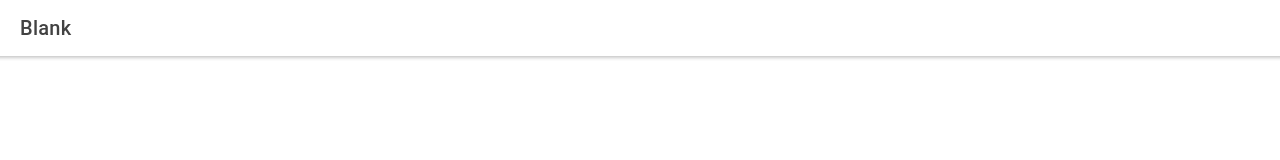
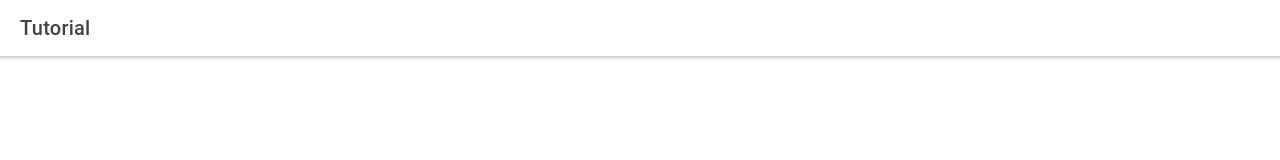
Before and after one commit to aktuehr/ionic-react-quick-start, a React (Create React App) app: page /tabs/home in a window 1280 px wide. Shown: the top 160 px of the page. Built offline with nearby package versions, Linux system fonts and the light colour scheme.

Commit message:
チュートリアルのサンプル作成

```diff
--- a/src/pages/TabsExample/TabsExample.tsx
+++ b/src/pages/TabsExample/TabsExample.tsx
@@ -13,12 +13,18 @@ import { Route, Redirect } from "react-router";
 import PageB from "../PageB/PageB";
 import PageA from "../PageA/PageA";
 import Home from "../Home/Home";
+import Tutorial from "../Tutorial/Tutorial";
+
+const showTutorial = (): boolean => {
+  // TODO きちんと状態判定するのと、場所を移動した方がよさそう？
+  return true;
+}
 
 const TabsExample: React.FC = () => (
   <IonTabs>
     <IonRouterOutlet>
       <Redirect exact path="/tabs" to="tabs/home" />
-      <Route exact path="/tabs/home" component={Home} />
+      <Route exact path="/tabs/home" render={() => { return showTutorial ? <Tutorial /> : <Home /> }} />
       <Route path="/tabs/pageA" component={PageA} exact={true} />
       <Route path="/tabs/pageB" render={() => <PageB />} exact={true} />
     </IonRouterOutlet>
--- /dev/null
+++ b/src/pages/Tutorial/Tutorial.tsx
@@ -0,0 +1,31 @@
+import {
+  IonContent,
+  IonHeader,
+  IonPage,
+  IonTitle,
+  IonToolbar,
+} from "@ionic/react";
+import React from "react";
+import ExploreContainer from "../../components/ExploreContainer";
+
+const Tutorial: React.FC = () => {
+  return (
+    <IonPage>
+      <IonHeader>
+        <IonToolbar>
+          <IonTitle>Tutorial</IonTitle>
+        </IonToolbar>
+      </IonHeader>
+      <IonContent>
+        <IonHeader collapse="condense">
+          <IonToolbar>
+            <IonTitle size="large">Tutorial</IonTitle>
+          </IonToolbar>
+        </IonHeader>
+        <ExploreContainer />
+      </IonContent>
+    </IonPage>
+  );
+};
+
+export default Tutorial;
```
